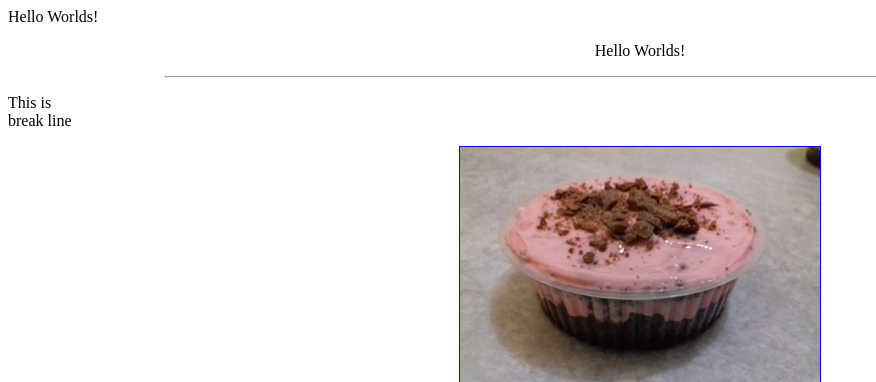
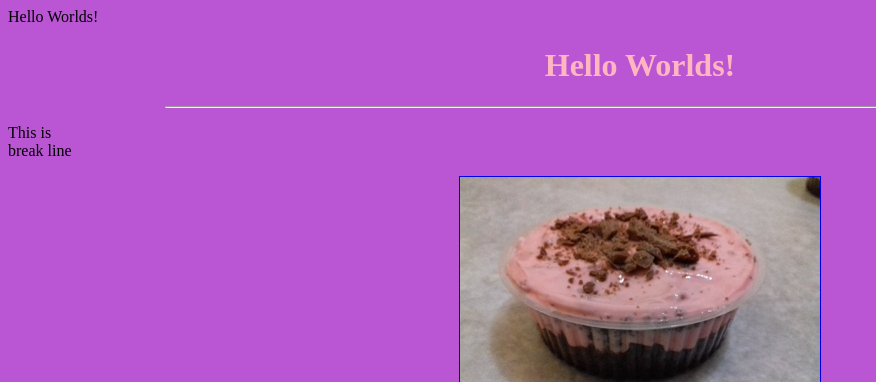
Before and after one commit to filipegl/LearnLanguages, a plain HTML site: page first.html in a window 1280 px wide. Shown: the top 382 px of the page, without its empty margins (0-876 px from the left). Drawn offline with Linux system fonts and the light colour scheme.

Commit message:
some HTML

```diff
--- a/first.html
+++ b/first.html
@@ -2,9 +2,11 @@
     <head>
         <title> Meu HTML </title>
     </head>
-    <body>
+    <body bgcolor=#BA55D3>
         Hello Worlds!
-        <p align="center">Hello Worlds!</p>
+        <h1 align="center">
+		    <font color=#FFB6C1>Hello Worlds!</font>
+	    </h1>
 <!-- break line <br />-->
 <!-- Horizontal Line <hr />-->
         <hr width="75%" align="center" />
```
